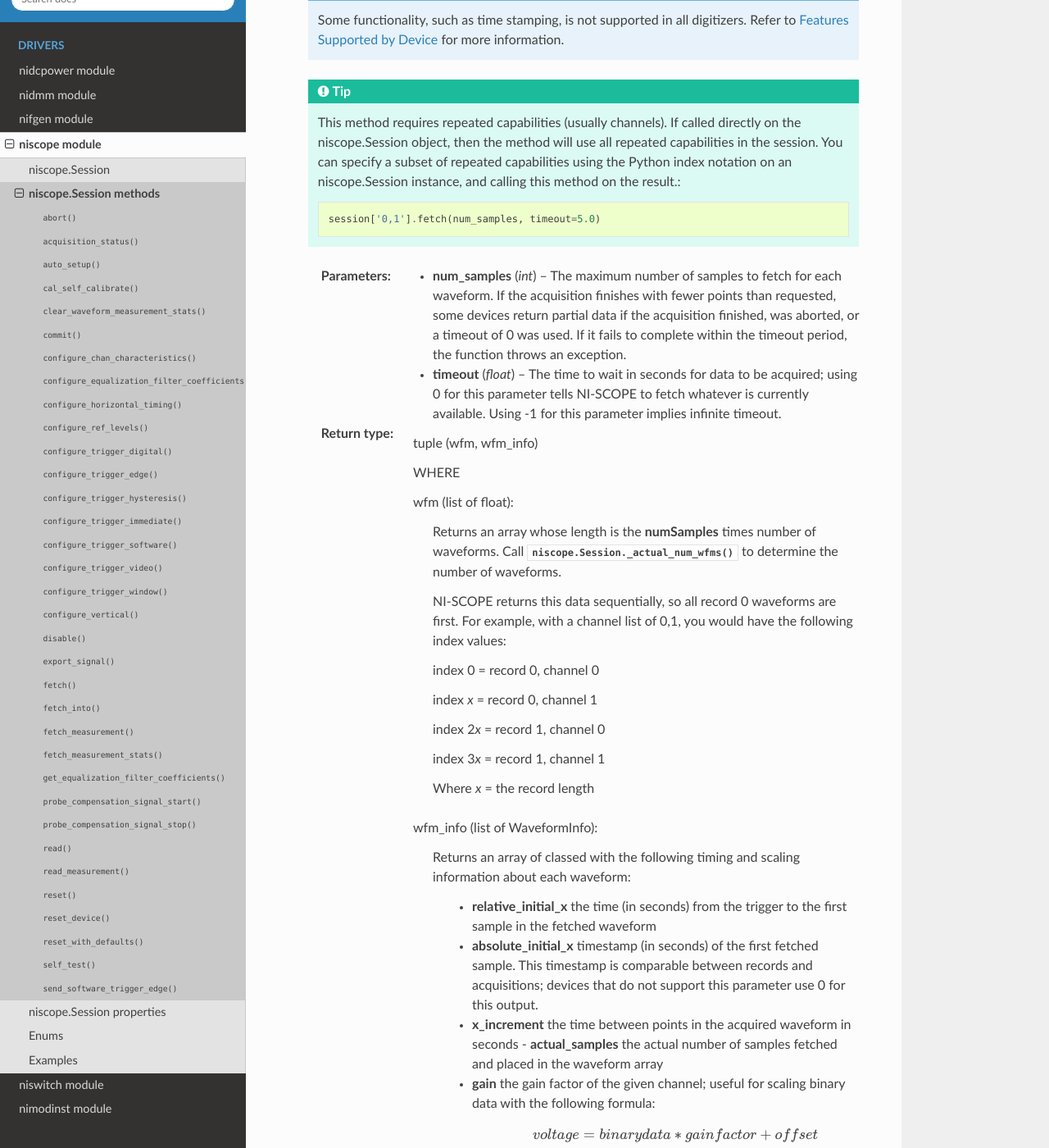
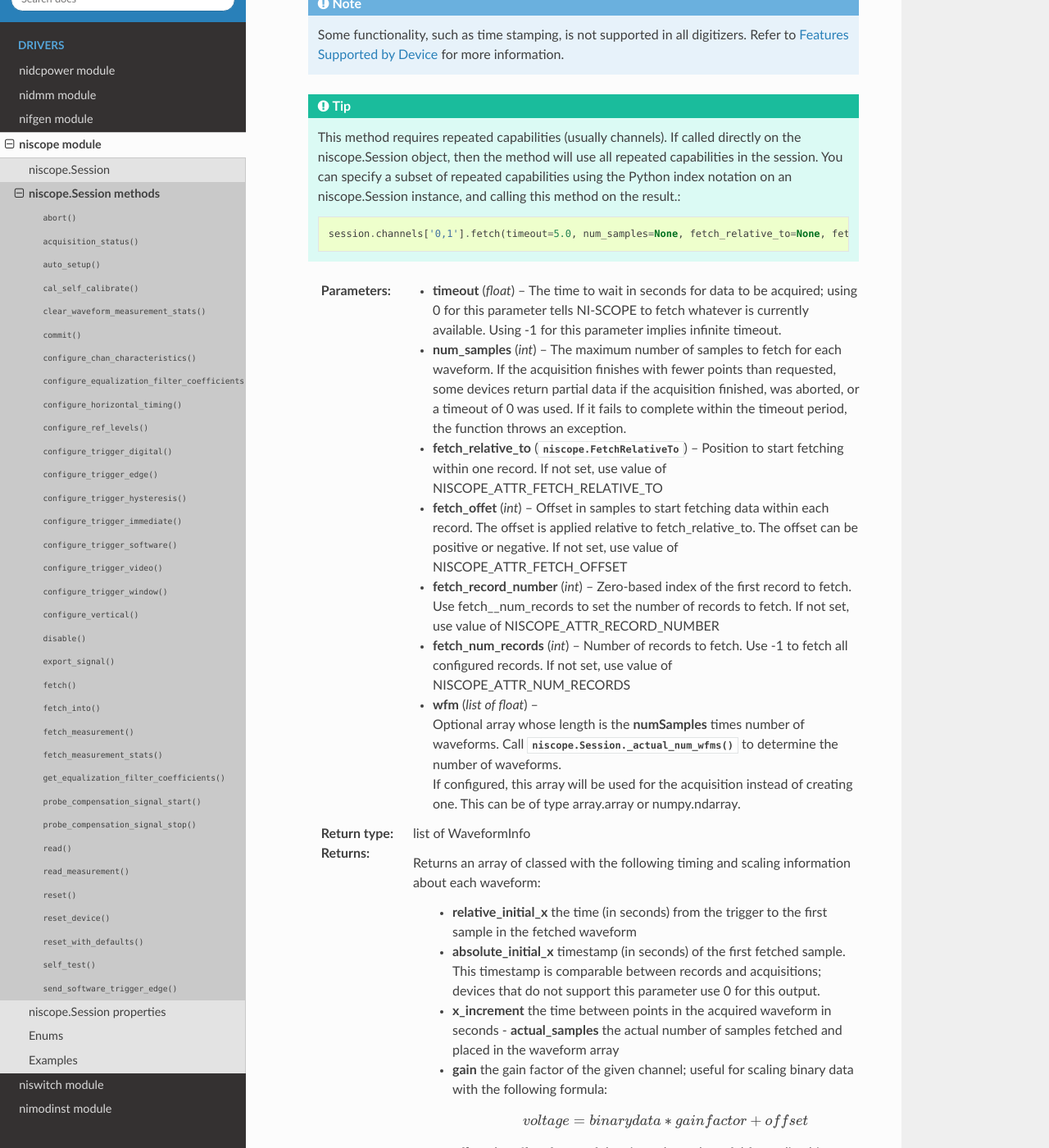
Before and after one commit to ni/nimi-python, a Sphinx documentation site: the page built from docs/niscope/functions.rst, in a window 1280 px wide and 1400 px high, scrolled down 14798 px. Shown: the whole window at 82% size. Built offline with Sphinx 7.4.7 and the Read the Docs theme 2.0.0, drawn with Linux system fonts in a browser that asks for light colours; some of the changed text lies outside the part shown.

Commit message:
Update generated files

```diff
--- a/docs/niscope/functions.rst
+++ b/docs/niscope/functions.rst
@@ -140,7 +140,7 @@
 
         .. code:: python
 
-            session['0,1'].cal_self_calibrate(option=niscope.Option.SELF_CALIBRATE_ALL_CHANNELS)
+            session.channels['0,1'].cal_self_calibrate(option=niscope.Option.SELF_CALIBRATE_ALL_CHANNELS)
 
 
     :param option:
@@ -182,7 +182,7 @@
 
         .. code:: python
 
-            session['0,1'].clear_waveform_measurement_stats(clearable_measurement_function=niscope.ClearableMeasurement.ALL_MEASUREMENTS)
+            session.channels['0,1'].clear_waveform_measurement_stats(clearable_measurement_function=niscope.ClearableMeasurement.ALL_MEASUREMENTS)
 
 
     :param clearable_measurement_function:
@@ -225,7 +225,7 @@
 
         .. code:: python
 
-            session['0,1'].configure_chan_characteristics(input_impedance, max_input_frequency)
+            session.channels['0,1'].configure_chan_characteristics(input_impedance, max_input_frequency)
 
 
     :param input_impedance:
@@ -269,7 +269,7 @@
 
         .. code:: python
 
-            session['0,1'].configure_equalization_filter_coefficients(coefficients)
+            session.channels['0,1'].configure_equalization_filter_coefficients(coefficients)
 
 
     :param coefficients:
@@ -1017,7 +1017,7 @@
 
         .. code:: python
 
-            session['0,1'].configure_vertical(range, coupling, offset=0.0, probe_attenuation=1.0, enabled=True)
+            session.channels['0,1'].configure_vertical(range, coupling, offset=0.0, probe_attenuation=1.0, enabled=True)
 
 
     :param range:
@@ -1191,7 +1191,7 @@
 
     :type signal_identifier: str
 
-.. py:method:: fetch(num_samples, timeout=5.0)
+.. py:method:: fetch(timeout=5.0, num_samples=None, fetch_relative_to=None, fetch_offet=None, fetch_record_number=None, fetch_num_records=None, wfm=None)
 
     Returns the waveform from a previously initiated acquisition that the
     digitizer acquires for the specified channel. This function returns
@@ -1215,9 +1215,18 @@
 
         .. code:: python
 
-            session['0,1'].fetch(num_samples, timeout=5.0)
-
-
+            session.channels['0,1'].fetch(timeout=5.0, num_samples=None, fetch_relative_to=None, fetch_offet=None, fetch_record_number=None, fetch_num_records=None, wfm=None)
+
+
+    :param timeout:
+
+
+        The time to wait in seconds for data to be acquired; using 0 for this parameter tells NI-SCOPE to fetch whatever is currently available. Using -1 for this parameter implies infinite timeout.
+
+
+
+
+    :type timeout: float
     :param num_samples:
 
 
@@ -1231,45 +1240,63 @@
 
 
     :type num_samples: int
-    :param timeout:
-
-
-        The time to wait in seconds for data to be acquired; using 0 for this parameter tells NI-SCOPE to fetch whatever is currently available. Using -1 for this parameter implies infinite timeout.
-
-
-
-
-    :type timeout: float
-
-    :rtype: tuple (wfm, wfm_info)
-
-        WHERE
-
-        wfm (list of float):
-
-
-            Returns an array whose length is the **numSamples** times number of
-            waveforms. Call :py:meth:`niscope.Session._actual_num_wfms` to determine the number of
-            waveforms.
-
-            NI-SCOPE returns this data sequentially, so all record 0 waveforms are
-            first. For example, with a channel list of 0,1, you would have the
-            following index values:
-
-            index 0 = record 0, channel 0
-
-            index *x* = record 0, channel 1
-
-            index 2\ *x* = record 1, channel 0
-
-            index 3\ *x* = record 1, channel 1
-
-            Where *x* = the record length
-
-
-
-
-        wfm_info (list of WaveformInfo):
+    :param fetch_relative_to:
+
+
+        Position to start fetching within one record.
+        If not set, use value of NISCOPE_ATTR_FETCH_RELATIVE_TO
+
+
+
+
+    :type fetch_relative_to: :py:data:`niscope.FetchRelativeTo`
+    :param fetch_offet:
+
+
+        Offset in samples to start fetching data within each record. The offset is applied relative to fetch_relative_to. The offset can be positive or negative.
+        If not set, use value of NISCOPE_ATTR_FETCH_OFFSET
+
+
+
+
+    :type fetch_offet: int
+    :param fetch_record_number:
+
+
+        Zero-based index of the first record to fetch.  Use fetch__num_records to set the number of records to fetch.
+        If not set, use value of NISCOPE_ATTR_RECORD_NUMBER
+
+
+
+
+    :type fetch_record_number: int
+    :param fetch_num_records:
+
+
+        Number of records to fetch. Use -1 to fetch all configured records.
+        If not set, use value of NISCOPE_ATTR_NUM_RECORDS
+
+
+
+
+    :type fetch_num_records: int
+    :param wfm:
+
+
+        Optional array whose length is the **numSamples** times number of
+        waveforms. Call :py:meth:`niscope.Session._actual_num_wfms` to determine the number of
+        waveforms.
+
+        If configured, this array will be used for the acquisition instead of
+        creating one. This can be of type array.array or numpy.ndarray.
+
+
+
+
+    :type wfm: list of float
+
+    :rtype: list of WaveformInfo
+    :return:
 
 
             Returns an array of classed with the following timing and scaling information about each waveform:
@@ -1319,7 +1346,7 @@
 
         .. code:: python
 
-            session['0,1'].fetch(num_samples, wfm, timeout=5.0)
+            session.channels['0,1'].fetch(num_samples, wfm, timeout=5.0)
 
 
     :param num_samples:
@@ -1435,7 +1462,7 @@
 
         .. code:: python
 
-            session['0,1'].fetch_measurement(scalar_meas_function, timeout=5.0)
+            session.channels['0,1'].fetch_measurement(scalar_meas_function, timeout=5.0)
 
 
     :param scalar_meas_function:
@@ -1509,7 +1536,7 @@
 
         .. code:: python
 
-            session['0,1'].fetch_measurement_stats(scalar_meas_function, timeout=5.0)
+            session.channels['0,1'].fetch_measurement_stats(scalar_meas_function, timeout=5.0)
 
 
     :param scalar_meas_function:
@@ -1611,7 +1638,7 @@
 
         .. code:: python
 
-            session['0,1'].get_equalization_filter_coefficients(number_of_coefficients)
+            session.channels['0,1'].get_equalization_filter_coefficients(number_of_coefficients)
 
 
     :param number_of_coefficients:
@@ -1681,7 +1708,7 @@
 
         .. code:: python
 
-            session['0,1'].read(num_samples, timeout=5.0)
+            session.channels['0,1'].read(num_samples, timeout=5.0)
 
 
     :param num_samples:
@@ -1798,7 +1825,7 @@
 
         .. code:: python
 
-            session['0,1'].read_measurement(scalar_meas_function, timeout=5.0)
+            session.channels['0,1'].read_measurement(scalar_meas_function, timeout=5.0)
 
 
     :param scalar_meas_function:
```
Also changed, not shown: docs/nidcpower/functions.rst (+11 -11 lines), docs/nifgen/functions.rst (+19 -19 lines), 8 other files.
